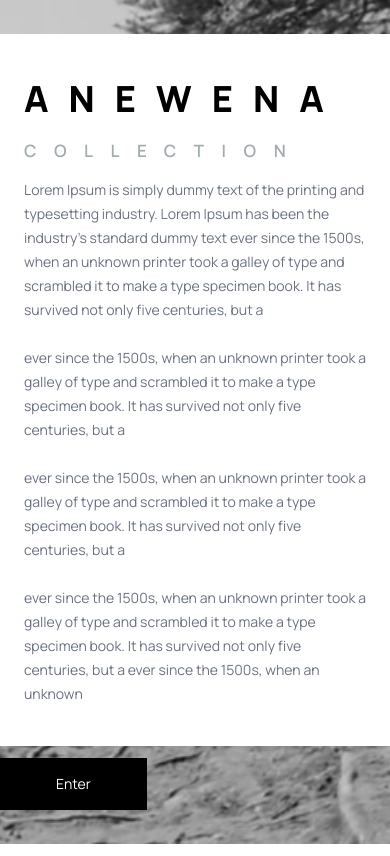
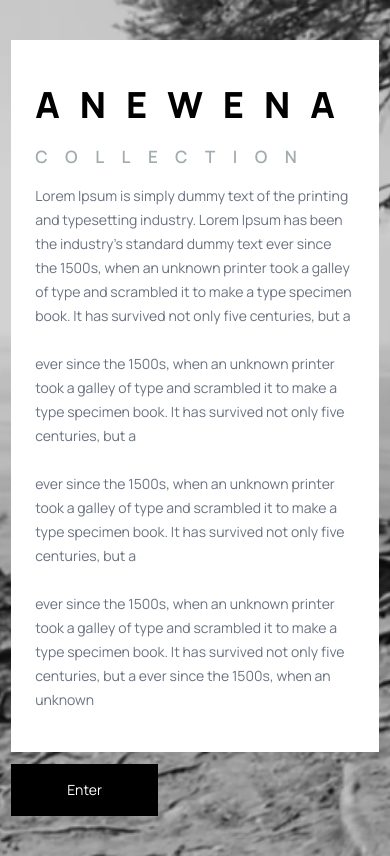
Before and after one commit to Olawoyin1/anewena, a React (Vite) app: page / in a window 390 px wide. Built offline with nearby package versions, Linux system fonts and the light colour scheme.

Commit message:
padding to the landing page

```diff
--- a/src/pages/Landing.tsx
+++ b/src/pages/Landing.tsx
@@ -58,7 +58,7 @@ import { Link } from "react-router-dom";
 const Landing = () => {
   return (
     <div
-      className="w-full min-h-[100vh] bg-cover bg-center md:pr-30 md:py-20 flex items-center  justify-center md:justify-end overflow-y-auto"
+      className="w-full min-h-[100vh] bg-cover bg-center p-10 px-17 md:pr-30 md:py-20 flex items-center  justify-center md:justify-end overflow-y-auto"
       style={{ backgroundImage: "url('../../Images/landing.png')" }}
     >
       <div className="bg-opacity-90 w-[90%]h-[90%] max-w-[500px] ">
```
